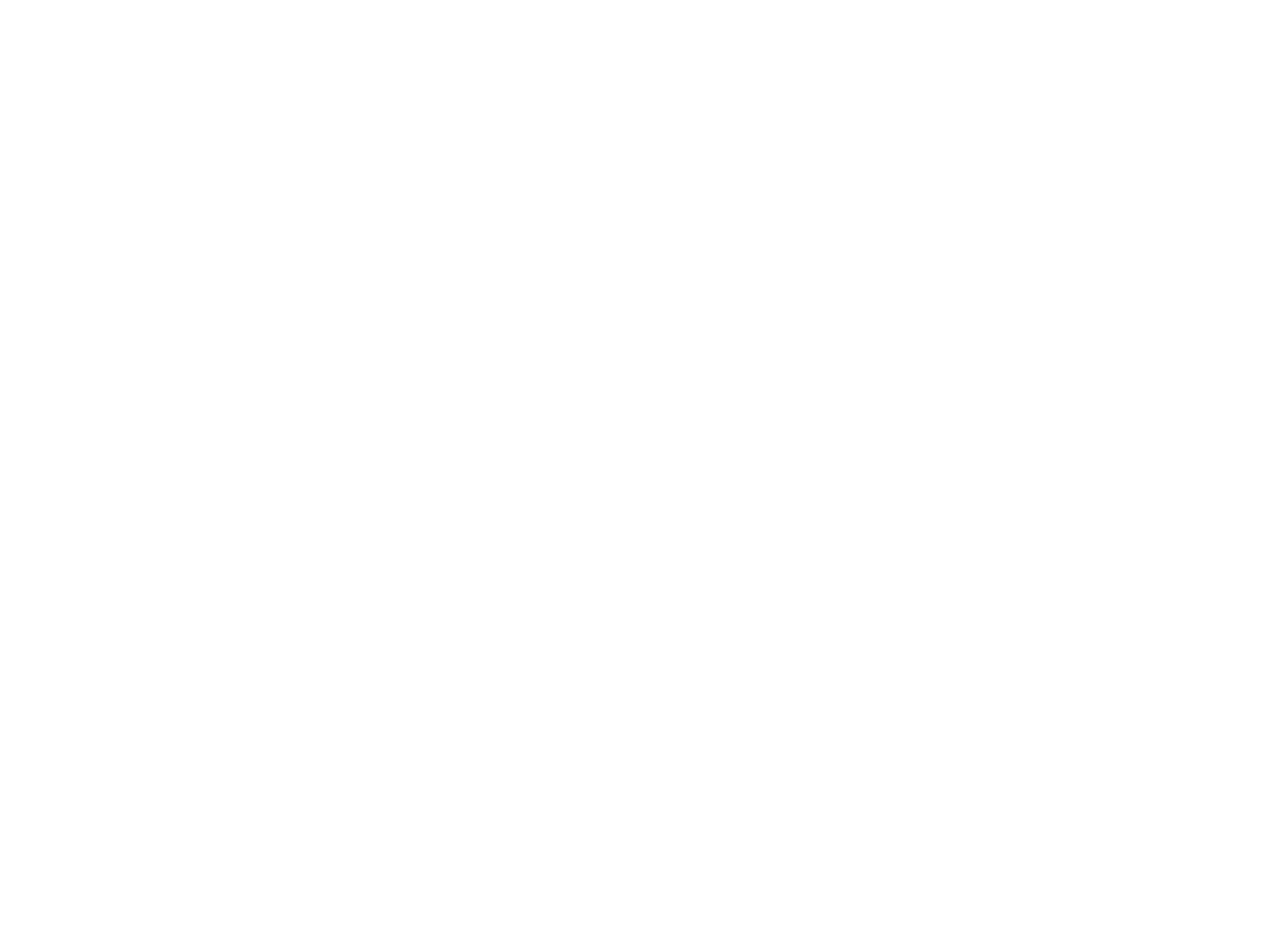
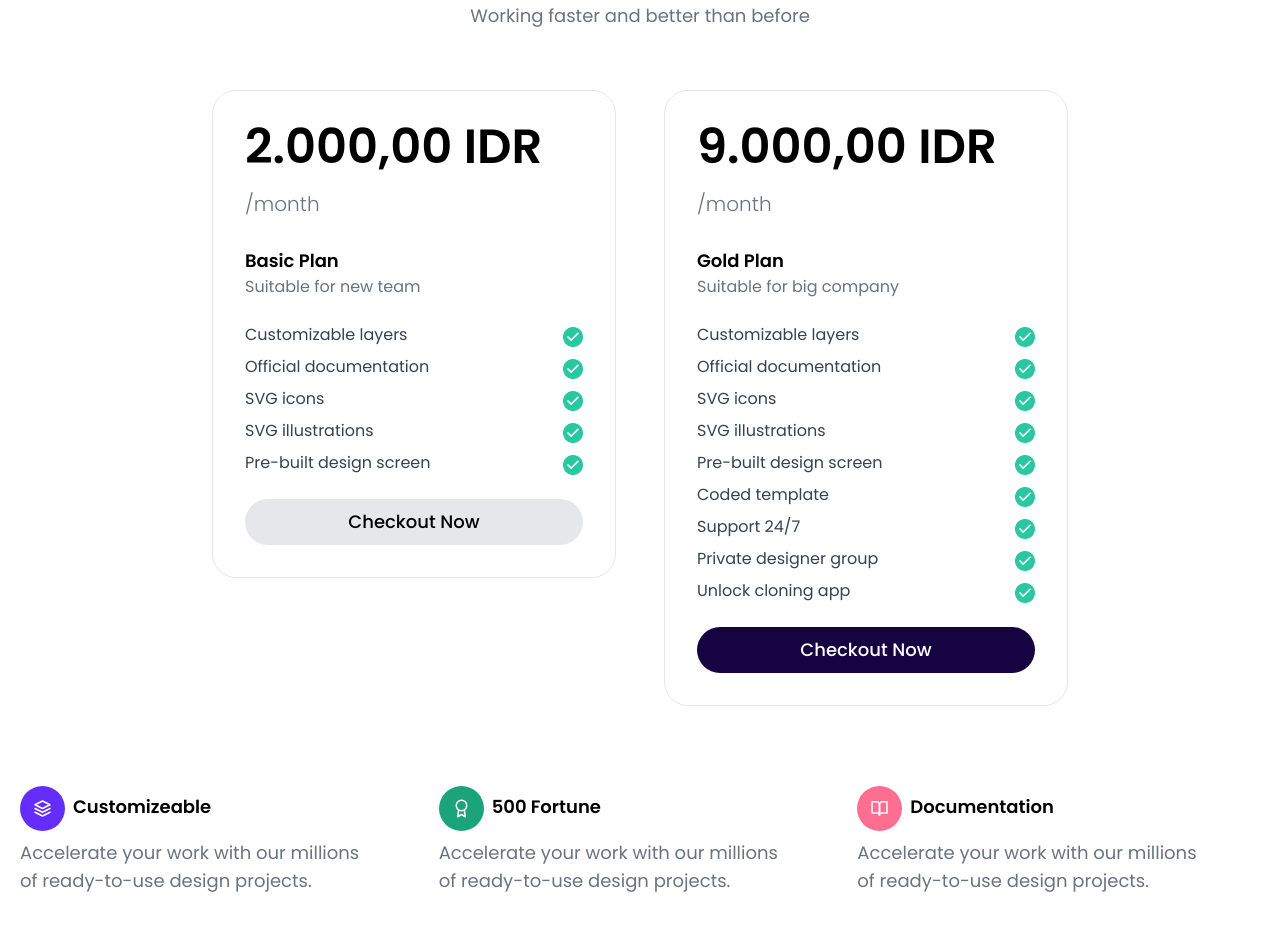
Before and after one commit to farhanjiratullah/zullkit, a Vue app: page /pricing in a window 1280 px wide. Shown: the part 260-1190 px from the top of the page. Before the commit the page ends 800 px from the top, so only its background shows below. Built offline with nearby package versions, Linux system fonts and the light colour scheme.

Commit message:
feat: Add PricingView and PricingCard & fixing FeatureText component and ProductView

```diff
--- a/src/components/FeatureText.vue
+++ b/src/components/FeatureText.vue
@@ -1,8 +1,16 @@
-<script setup></script>
+<script setup>
+    const { title } = defineProps({
+        title: {
+            type: String,
+            required: true,
+            default: "",
+        },
+    });
+</script>
 
 <template>
     <li class="mb-2">
-        Customizable layers
+        {{ title }}
         <img
             src="@/assets/img/icon-check.png"
             class="float-right w-5 mt-1"
--- /dev/null
+++ b/src/components/PricingCard.vue
@@ -0,0 +1,58 @@
+<script setup>
+    import FeatureText from "@/components/FeatureText.vue";
+    import Button from "@/components/Button.vue";
+
+    const { price, title, subtitle, features } = defineProps({
+        price: {
+            type: Number,
+            required: true,
+            default: 0,
+        },
+        title: {
+            type: String,
+            required: true,
+            default: "",
+        },
+        subtitle: {
+            type: String,
+            required: true,
+            default: "",
+        },
+        features: {
+            type: Array,
+            required: true,
+            default: [],
+        },
+    });
+</script>
+
+<template>
+    <div>
+        <div class="p-8 border rounded-3xl">
+            <h1 class="text-5xl font-semibold">
+                {{
+                    price.toLocaleString("id-ID", { minimumFractionDigits: 2 })
+                }}
+                IDR
+                <span class="text-xl font-light text-gray-500">/month</span>
+            </h1>
+            <h2 class="text-lg font-semibold mt-7">{{ title }} Plan</h2>
+            <p class="mb-6 text-gray-500">{{ subtitle }}</p>
+            <ul class="mb-6 text-gray-700">
+                <FeatureText
+                    v-for="feature in features"
+                    :key="feature"
+                    :title="feature"
+                ></FeatureText>
+            </ul>
+            <template v-if="title === 'Basic'">
+                <Button variant="light" size="lg"> Checkout Now </Button>
+            </template>
+            <template v-if="title === 'Gold'">
+                <Button variant="dark" size="lg"> Checkout Now </Button>
+            </template>
+        </div>
+    </div>
+</template>
+
+<style></style>
--- a/src/views/PricingView.vue
+++ b/src/views/PricingView.vue
@@ -1,7 +1,209 @@
-<script setup></script>
+<script setup>
+    import { ref } from "vue";
+    import Benefit from "@/components/Benefit.vue";
+    import PricingCard from "@/components/PricingCard.vue";
+
+    const pricingPlans = ref([
+        {
+            id: 1,
+            price: 2000,
+            title: "Basic",
+            subtitle: "Suitable for new team",
+            features: [
+                "Customizable layers",
+                "Official documentation",
+                "SVG icons",
+                "SVG illustrations",
+                "Pre-built design screen",
+            ],
+        },
+        {
+            id: 2,
+            price: 9000,
+            title: "Gold",
+            subtitle: "Suitable for big company",
+            features: [
+                "Customizable layers",
+                "Official documentation",
+                "SVG icons",
+                "SVG illustrations",
+                "Pre-built design screen",
+                "Coded template",
+                "Support 24/7",
+                "Private designer group",
+                "Unlock cloning app",
+            ],
+        },
+    ]);
+
+    const benefits = ref([
+        {
+            id: 1,
+            svg: `<svg
+                    width="45"
+                    height="45"
+                    viewBox="0 0 60 60"
+                    fill="none"
+                    xmlns="http://www.w3.org/2000/svg"
+                    class="inline align-middle"
+                >
+                    <circle
+                        cx="30"
+                        cy="30"
+                        r="30"
+                        fill="#642DFB"
+                    />
+                    <path
+                        d="M20 35L30 40L40 35"
+                        stroke="white"
+                        stroke-width="2"
+                        stroke-linecap="round"
+                        stroke-linejoin="round"
+                    />
+                    <path
+                        d="M20 30L30 35L40 30"
+                        stroke="white"
+                        stroke-width="2"
+                        stroke-linecap="round"
+                        stroke-linejoin="round"
+                    />
+                    <path
+                        d="M30 20L20 25L30 30L40 25L30 20Z"
+                        stroke="white"
+                        stroke-width="2"
+                        stroke-linecap="round"
+                        stroke-linejoin="round"
+                    />
+                </svg>`,
+            title: "Customizeable",
+            description: `
+                    Accelerate your work with our millions
+                    <br />
+                    of ready-to-use design projects.
+            `,
+        },
+        {
+            id: 2,
+            svg: `<svg
+                    width="45"
+                    height="45"
+                    viewBox="0 0 60 60"
+                    fill="none"
+                    xmlns="http://www.w3.org/2000/svg"
+                    class="inline align-middle"
+                >
+                    <circle
+                        cx="30"
+                        cy="30"
+                        r="30"
+                        fill="#1BA37A"
+                    />
+                    <path
+                        d="M30 33C33.866 33 37 29.866 37 26C37 22.134 33.866 19 30 19C26.134 19 23 22.134 23 26C23 29.866 26.134 33 30 33Z"
+                        stroke="white"
+                        stroke-width="2"
+                        stroke-linecap="round"
+                        stroke-linejoin="round"
+                    />
+                    <path
+                        d="M26.21 31.89L25 41L30 38L35 41L33.79 31.88"
+                        stroke="white"
+                        stroke-width="2"
+                        stroke-linecap="round"
+                        stroke-linejoin="round"
+                    />
+                </svg>`,
+            title: "500 Fortune",
+            description: `
+                    Accelerate your work with our millions
+                    <br />
+                    of ready-to-use design projects.
+            `,
+        },
+        {
+            id: 3,
+            svg: `<svg
+                    width="45"
+                    height="45"
+                    viewBox="0 0 60 60"
+                    fill="none"
+                    xmlns="http://www.w3.org/2000/svg"
+                    class="inline align-middle"
+                >
+                    <circle
+                        cx="30"
+                        cy="30"
+                        r="30"
+                        fill="#FF6D90"
+                    />
+                    <path
+                        d="M40 21H34C32.9391 21 31.9217 21.4214 31.1716 22.1716C30.4214 22.9217 30 23.9391 30 25V39C30 38.2044 30.3161 37.4413 30.8787 36.8787C31.4413 36.3161 32.2044 36 33 36H40V21Z"
+                        stroke="white"
+                        stroke-width="2"
+                        stroke-linecap="round"
+                        stroke-linejoin="round"
+                    />
+                    <path
+                        d="M20 21H26C27.0609 21 28.0783 21.4214 28.8284 22.1716C29.5786 22.9217 30 23.9391 30 25V39C30 38.2044 29.6839 37.4413 29.1213 36.8787C28.5587 36.3161 27.7956 36 27 36H20V21Z"
+                        stroke="white"
+                        stroke-width="2"
+                        stroke-linecap="round"
+                        stroke-linejoin="round"
+                    />
+                </svg>`,
+            title: "Documentation",
+            description: `
+                    Accelerate your work with our millions
+                    <br />
+                    of ready-to-use design projects.
+            `,
+        },
+    ]);
+</script>
 
 <template>
     <main>
-        <h1>Pricing</h1>
+        <div class="relative overflow-hidden bg-white">
+            <div class="mx-auto">
+                <div
+                    class="flex flex-col items-center w-full sm:justify-center sm:pt-0"
+                >
+                    <div class="w-full p-5 mx-auto mt-10 md:max-w-7xl">
+                        <h2 class="mb-4 text-5xl font-bold text-center">
+                            <span class="block lg:mb-2">Friendly Pricing,</span>
+                            <span class="block">High Quality Design</span>
+                        </h2>
+                        <p class="mb-5 text-lg text-center text-gray-500">
+                            Working faster and better than before
+                        </p>
+                    </div>
+                    <div class="w-full p-5 mx-auto mb-10 md:max-w-4xl">
+                        <div class="grid grid-cols-1 gap-12 md:grid-cols-2">
+                            <PricingCard
+                                v-for="pricingPlan in pricingPlans"
+                                :key="pricingPlan.id"
+                                :price="pricingPlan.price"
+                                :title="pricingPlan.title"
+                                :subtitle="pricingPlan.subtitle"
+                                :features="pricingPlan.features"
+                            ></PricingCard>
+                        </div>
+                    </div>
+                    <div class="w-full p-5 mx-auto mb-10 md:max-w-7xl">
+                        <div
+                            class="grid grid-cols-1 gap-4 mx-auto md:grid-cols-3 md:mx-0"
+                        >
+                            <Benefit
+                                v-for="benefit in benefits"
+                                :key="benefit.id"
+                                :svg="benefit.svg"
+                                :title="benefit.title"
+                                :description="benefit.description"
+                            ></Benefit>
+                        </div>
+                    </div>
+                </div>
+            </div>
+        </div>
     </main>
 </template>
--- a/src/views/ProductView.vue
+++ b/src/views/ProductView.vue
@@ -92,16 +92,18 @@
                             </h1>
                             <ul class="mb-6 text-gray-500">
                                 <FeatureText
-                                    v-for="featureText in 4"
+                                    v-for="featureText in [
+                                        'Customizeable layers',
+                                        'Documentation',
+                                        'Icon set design',
+                                        'Pre-built UI screens',
+                                    ]"
+                                    :key="featureText"
+                                    :title="featureText"
                                 ></FeatureText>
                             </ul>
                         </div>
-                        <a
-                            href="checkout.html"
-                            class="inline-flex items-center justify-center w-full px-8 py-3 text-base font-medium text-white bg-indigo-600 border border-transparent rounded-full hover:bg-indigo-700 md:py-2 md:text-md md:px-10 hover:shadow"
-                        >
-                            Download Now
-                        </a>
+                        <Button variant="dark" size="lg"> Download Now </Button>
                     </div>
                 </div>
             </aside>
```
